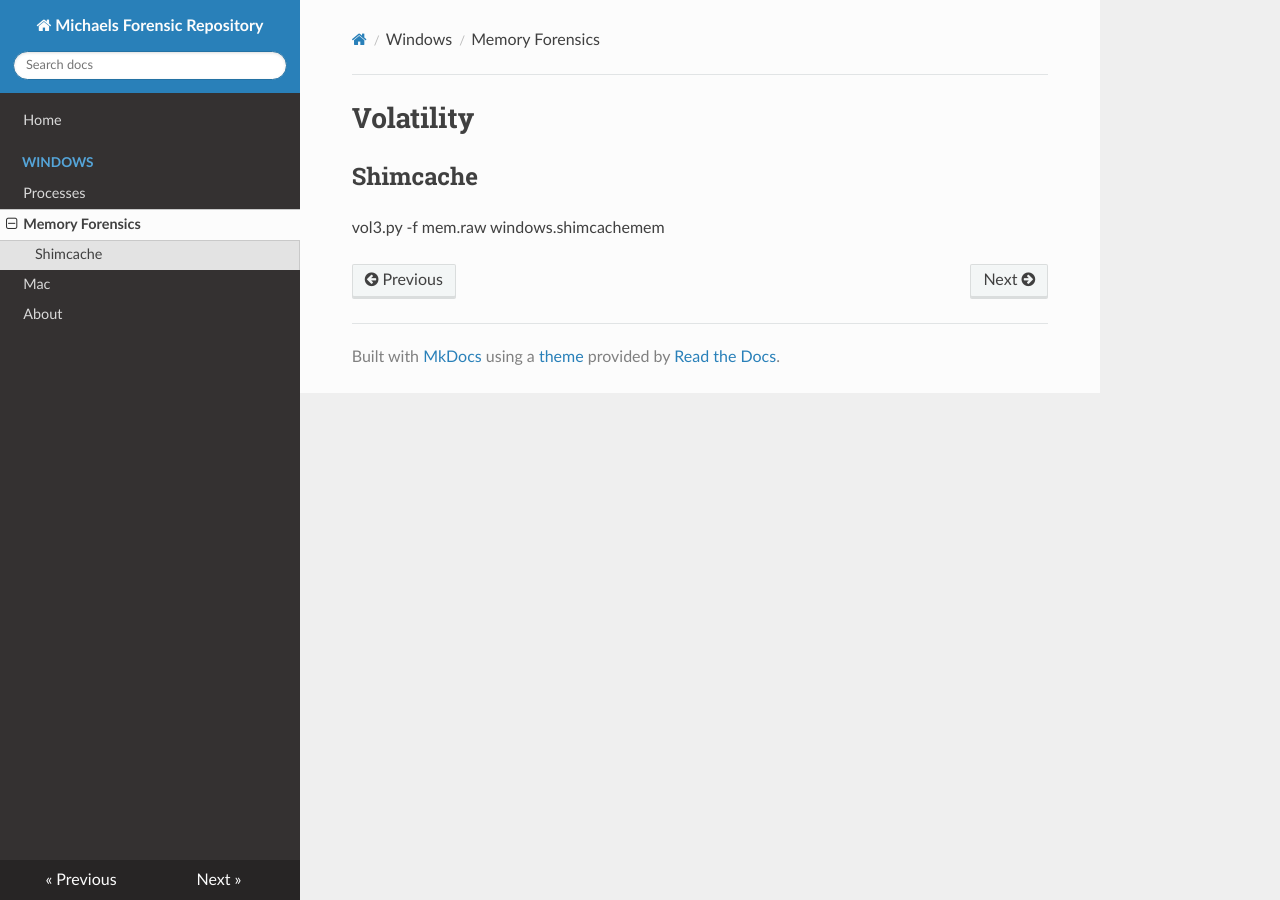
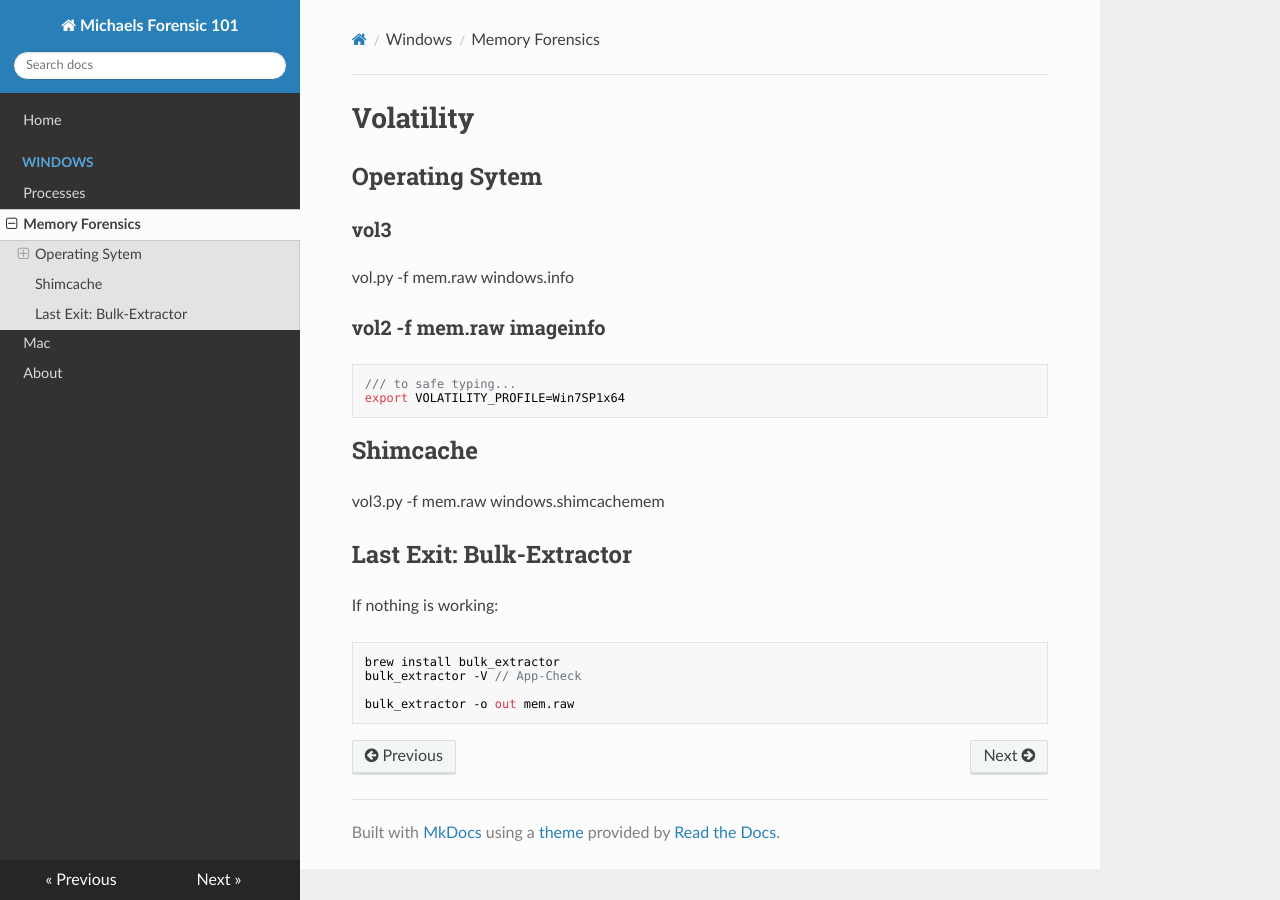
Before and after one commit to bestmichael/bestmichael.github.io, an MkDocs documentation site: the page built from docs/Windows/memory-forensics.md, in a window 1280 px wide. Built offline with MkDocs 1.6.1, drawn with Linux system fonts in a browser that asks for light colours; nearby versions of some CDN libraries.

Commit message:
Weitere kleine Änderungen

````diff
--- a/docs/Windows/memory-forensics.md
+++ b/docs/Windows/memory-forensics.md
@@ -1,4 +1,28 @@
 # Volatility
+
+## Operating Sytem
+### vol3
+vol.py -f mem.raw windows.info
+### vol2 -f mem.raw imageinfo
+```
+/// to safe typing...
+export VOLATILITY_PROFILE=Win7SP1x64
+```
+
+
+
+
 
 ## Shimcache
 vol3.py -f mem.raw windows.shimcachemem
+
+## Last Exit: Bulk-Extractor
+
+If nothing is working:
+
+```
+brew install bulk_extractor
+bulk_extractor -V // App-Check
+
+bulk_extractor -o out mem.raw
+```
--- a/mkdocs.yml
+++ b/mkdocs.yml
@@ -1,4 +1,4 @@
-site_name: Michaels Forensic Repository
+site_name: Michaels Forensic 101
 site_url: https://bestmichael.github.io/
 nav:
 - Home: index.md
````
Also changed, not shown: docs/index.md (+1 -7 lines), site/Windows/memory-forensics/index.html, site/Windows/process-execution/index.html, site/about/index.html, site/index.html, site/search/search_index.json, 1 other file.
